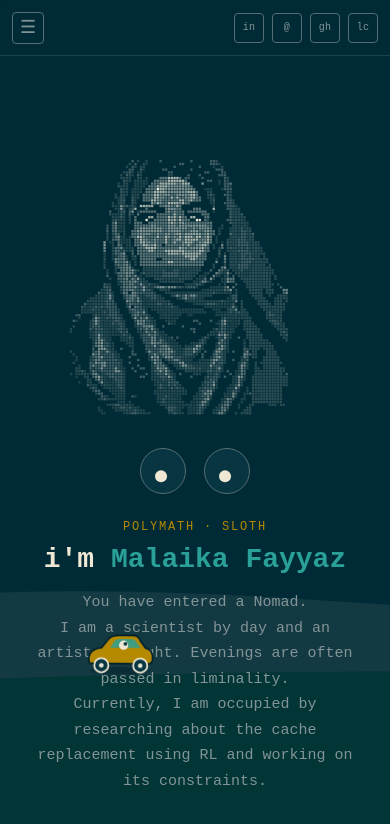
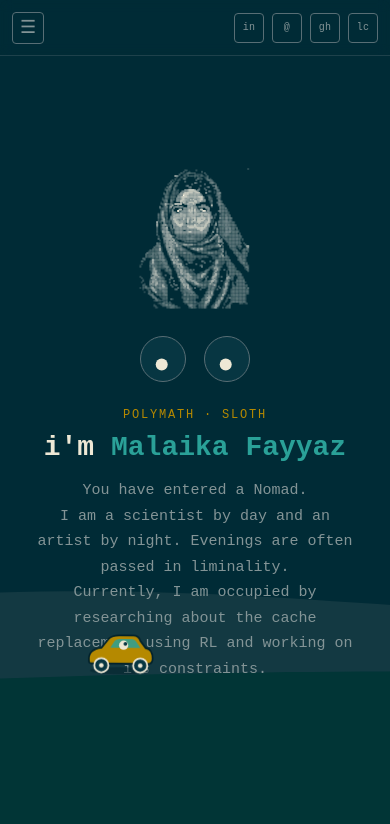
Before and after one commit to MalaikaFayyaz/portfolio, a React (Vite) app: page / in a window 390 px wide. Shown: the top 824 px of the page. Built offline with nearby package versions, Linux system fonts and the light colour scheme.

Commit message:
home page and portrait now goodly responsive

```diff
--- a/src/components/AsciiPortrait.jsx
+++ b/src/components/AsciiPortrait.jsx
@@ -16,26 +16,18 @@ const baseCell = Math.max(2, spacing * 0.82);
 const contentWidth = maxX - minX + spacing;
 const contentHeight = maxY - minY + spacing;
 
-const calculateSize = (width) => {
-  let size = 200;
-  if (width <= 480) size = Math.min(280, width - 32);
-  else if (width <= 768) size = Math.min(340, width - 48);
-  return Math.max(200, size);
-};
-
-// Build particles from pixelData
-// Tweak Y_SHIFT to move the portrait up (negative) or down (positive), in px at the rendered size.
-const Y_SHIFT = -40;
-
+// Build particles from pixelData. The drawing is always centered inside the
+// canvas on both axes, so trimming rows/columns from the data shifts nothing.
 const buildParticlesFromPixelData = (size) => {
-  const scale = size / Math.max(contentWidth, contentHeight);
-  const paddingX = 16;
-  const paddingY = 16 + Y_SHIFT;
+  const drawable = size - 24;
+  const scale = drawable / Math.max(contentWidth, contentHeight);
   const cellSize = Math.max(2, baseCell * scale);
+  const offsetX = (size - contentWidth * scale) / 2;
+  const offsetY = (size - contentHeight * scale) / 2;
 
   return pixelData.map(p => {
-    const x = (p.x - minX) * scale + paddingX;
-    const y = (p.y - minY) * scale + paddingY;
+    const x = (p.x - minX) * scale + offsetX;
+    const y = (p.y - minY) * scale + offsetY;
     return {
       x: Number(x.toFixed(1)),
       y: Number(y.toFixed(1)),
@@ -53,44 +45,62 @@ const buildParticlesFromPixelData = (size) => {
   });
 };
 
+const MAX_PORTRAIT_SIZE = 520;
+
 const AsciiPortrait = () => {
+  const wrapRef = useRef(null);
   const canvasRef = useRef(null);
   const mouseRef = useRef({ x: -1000, y: -1000, active: false });
   const mouseTargetRef = useRef({ x: -1000, y: -1000 });
   const particlesRef = useRef([]);
   const startTimeRef = useRef(null);
-  const [size, setSize] = useState(() => calculateSize(window.innerWidth));
+  const [size, setSize] = useState(0);
   const [dataReady, setDataReady] = useState(false);
 
+  // Size follows the actual space the panel gives us (width), capped so the
+  // whole thing also fits vertically in the viewport.
   useEffect(() => {
-    const updateSize = () => {
-      setSize(calculateSize(window.innerWidth));
+    const el = wrapRef.current;
+    if (!el) return undefined;
+
+    const measure = () => {
+      const available = Math.min(el.clientWidth, window.innerHeight * 0.52, MAX_PORTRAIT_SIZE);
+      setSize(Math.max(160, Math.floor(available)));
     };
 
-    window.addEventListener("resize", updateSize);
-    return () => window.removeEventListener("resize", updateSize);
+    measure();
+    const observer = new ResizeObserver(measure);
+    observer.observe(el);
+    window.addEventListener("resize", measure);
+    return () => {
+      observer.disconnect();
+      window.removeEventListener("resize", measure);
+    };
   }, []);
 
   useEffect(() => {
+    if (!size) return undefined;
     // Build particles from pixelData
     particlesRef.current = buildParticlesFromPixelData(size);
     setDataReady(true);
     startTimeRef.current = performance.now();
+    return undefined;
   }, [size]);
 
   useEffect(() => {
+    if (!size || !dataReady) return undefined;
     const canvas = canvasRef.current;
-    if (!canvas) return;
+    if (!canvas) return undefined;
 
     const ctx = canvas.getContext("2d");
-    if (!ctx) return;
+    if (!ctx) return undefined;
 
     const dpr = window.devicePixelRatio || 1;
     canvas.width = size * dpr;
     canvas.height = size * dpr;
     canvas.style.width = `${size}px`;
     canvas.style.height = `${size}px`;
-    ctx.scale(dpr, dpr);
+    ctx.setTransform(dpr, 0, 0, dpr, 0, 0);
 
     let animationId;
 
@@ -222,18 +232,17 @@ const AsciiPortrait = () => {
   }, [size, dataReady]);
 
   return (
+    <div ref={wrapRef} className="ascii-wrap">
       <canvas
         ref={canvasRef}
         style={{
-        width: `${size}px`,
-        height: `${size}px`,
+          width: size ? `${size}px` : "100%",
+          height: size ? `${size}px` : "auto",
           cursor: "crosshair",
           touchAction: "none",
-        // display: "block",
-        // borderRadius: "12px",
-        // boxShadow: "0 0 30px rgba(100, 255, 218, 0.1)",
         }}
       />
+    </div>
   );
 };
 
--- a/src/sections/ExperienceSection.jsx
+++ b/src/sections/ExperienceSection.jsx
@@ -3,7 +3,7 @@ import { createPortal } from "react-dom";
 import { EXPERIENCES } from "../assets/data";
 import { HoloPanel } from "../components/HoloPanel";
 import { audioEngine } from "../assets/audio";
-import EyeTracker from "../components/EyeTracker";
+
 
 // Keep the original entries and their left-side copy intact. The new data is
 // only used to fill the detail panel for the corresponding selected item.
@@ -12,14 +12,14 @@ const EXPERIENCE_ITEMS = [
     id: "software-engineer",
     role: "Software Engineer Intern — MaqMinds",
     period: "July 2025 – September 2025",
-    summary: "One or two lines on scope and impact. Keep it concrete.",
+    summary: "Built internal tools using Retool.",
     details: EXPERIENCES[0],
   },
   {
     id: "intern",
     role: "Tech Head Assistant — Seed Programming",
     period: "January 2024 – January 2025",
-    summary: "Same format, same brevity. Numbers help if you have them.",
+    summary: "Launched and Managed the Winter Camp.",
     details: EXPERIENCES[1],
   },
 ];
@@ -71,7 +71,6 @@ function ExperienceSection({ isTouch = false }) {
       <div className="pf-content experience-content">
         <div className="experience-layout">
           <div className="experience-list">
-            <EyeTracker />
             <div className="eyebrow">Experience</div>
             <h1 className="pf-title">where i've <span className="accent">worked</span>.</h1>
 
--- a/src/styles.css
+++ b/src/styles.css
@@ -239,26 +239,40 @@ button, a {
   justify-content: center;
   align-items: center;
   /* Reduce vertical spacing to move portrait up */
-  padding: 8px 0 0;
+  /* padding: 8px 0 0; */
+}
+
+.ascii-wrap {
+  width: 65%;
+  height: 65%;
+  display: flex;
+  justify-content: center;
+  align-items: center;
 }
 
 @media (max-width: 700px) {
   .pf-home-layout {
     grid-template-columns: minmax(0, 1fr);
-    gap: 4px;
+    gap: 3vh;
   }
 
-  .pf-portrait-panel {
+  .pf-portrait-panel {padding: clamp(24px, 11vh, 30px) 0 0;
     order: -1;
-    padding: 150px 0 0;
-    margin-bottom: -14px;
-    transform: translateY(-18px);
+    padding: clamp(1vh, 2vh, 130px) 0 0;
+    margin-bottom: -10px;
   }
 
   .pf-home-copy {
     max-width: 520px;
     text-align: center;
   }
+  .ascii-wrap {
+  width: 50%;
+  height: 50%;
+  display: flex;
+  justify-content: center;
+  align-items: center;
+}
 }
 
 .simulation-container {
```
Also changed, not shown: 5 other files (tests, documents, lock files or other folders). Lines whose indentation alone changed are shown as unchanged.
